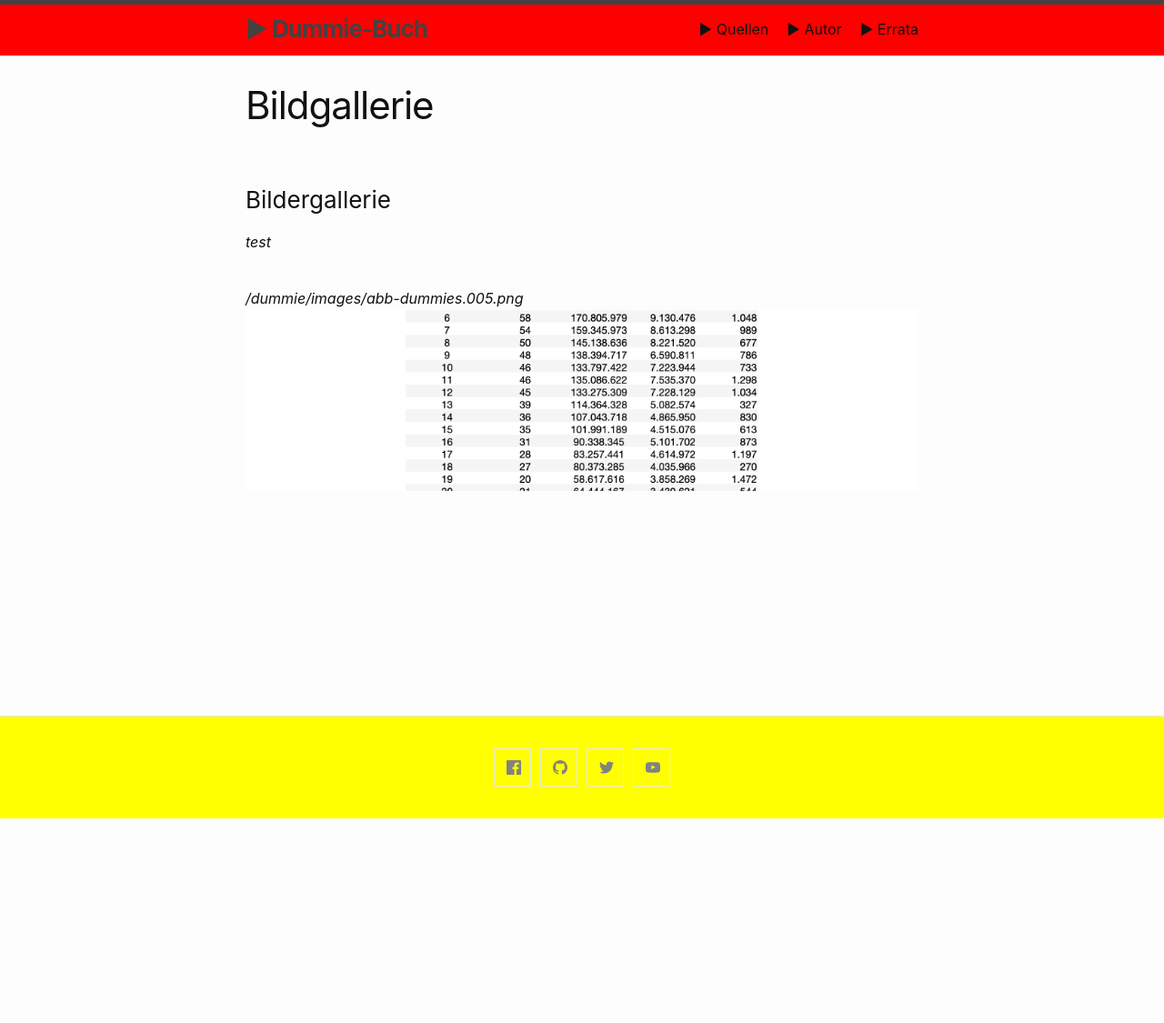
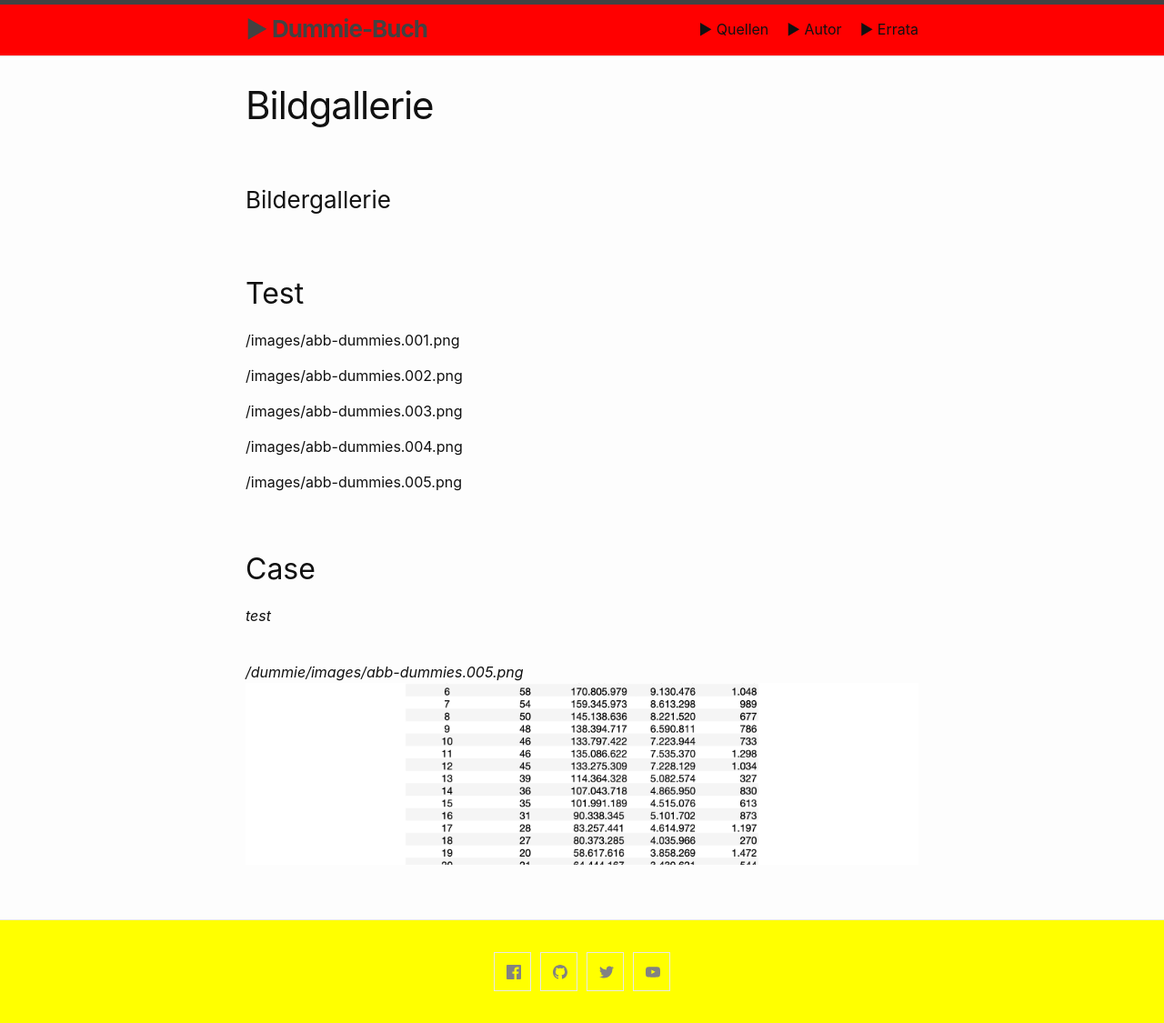
Before and after one commit to awkologist/dummie, a Jekyll site: the page built from weiteres.md, in a window 1280 px wide. Shown: the whole page at 91% size. Built offline with Jekyll 4.4.1, drawn with Linux system fonts in a browser that asks for light colours; Markdown is read by kramdown in place of the engine named in the settings; before the commit the page ends 900 px from its top, so only the background shows below that.

Commit message:
Update gallery.html

```diff
--- a/_includes/gallery.html
+++ b/_includes/gallery.html
@@ -1,3 +1,12 @@
+## Test
+
+{% assign image_files = site.static_files | where: "image", true %}
+{% for myimage in image_files %}
+  {{ myimage.path }}
+{% endfor %}
+
+## Case
+
 <i>test</i>
 <p>
 <div class="image-gallery">
```
